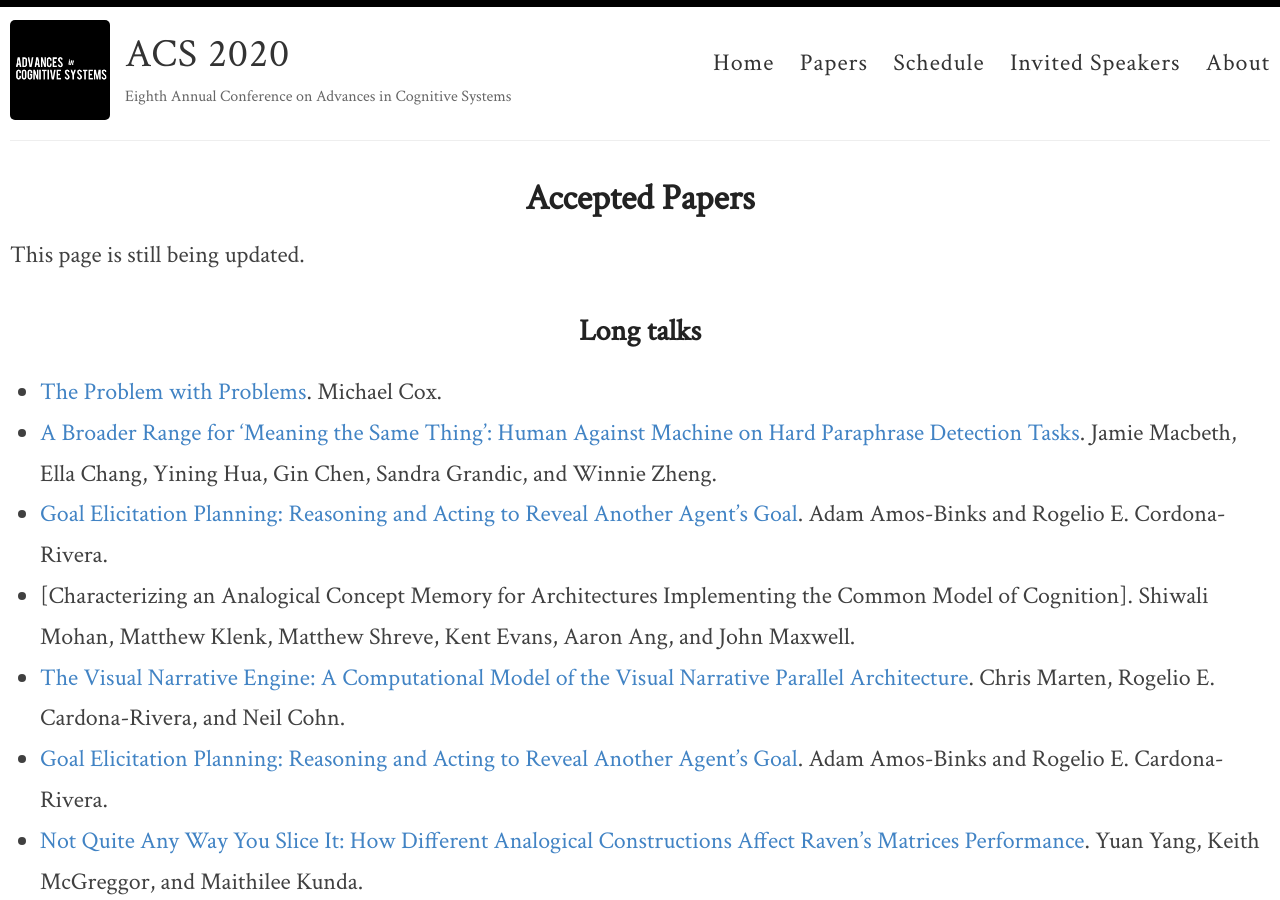
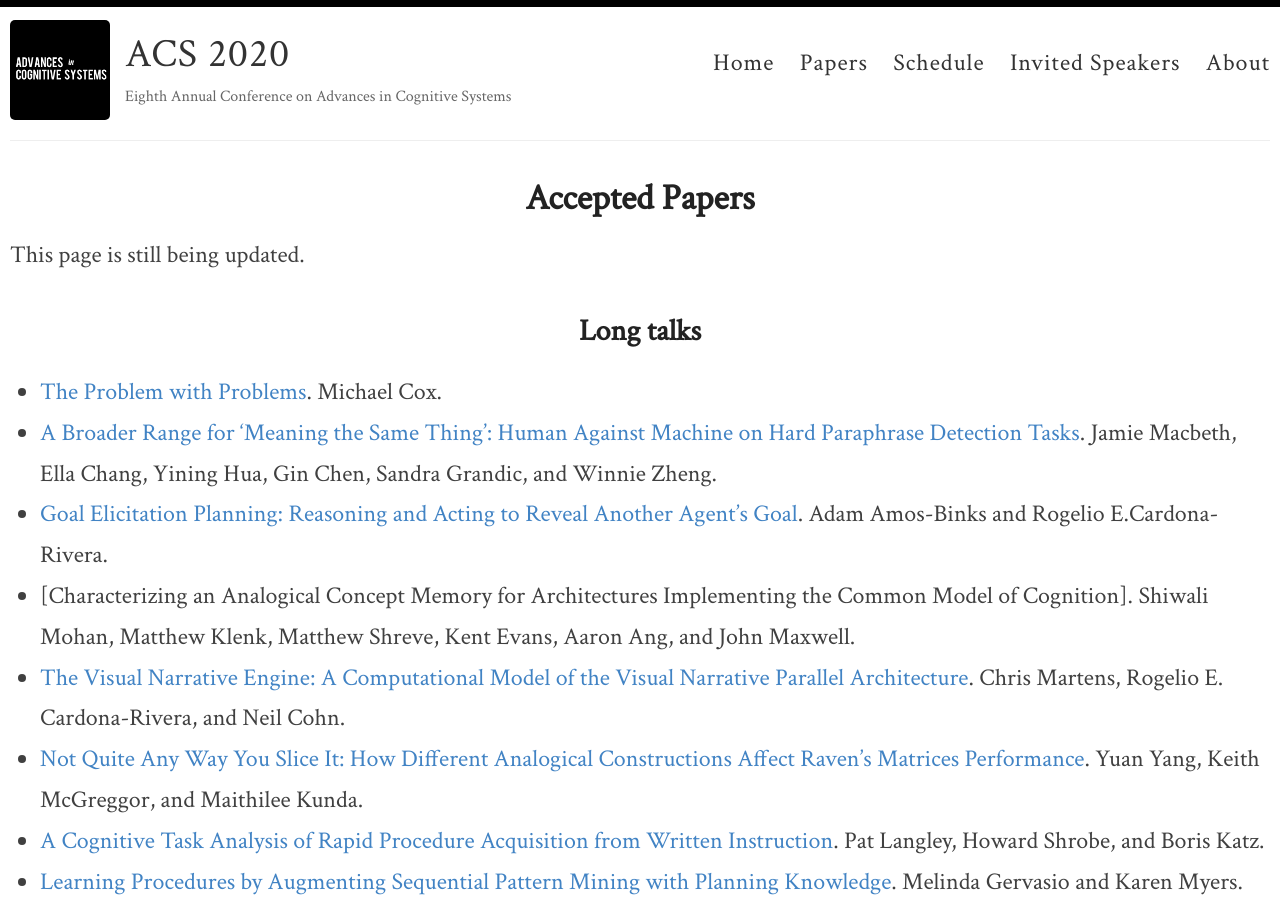
Before and after one commit to anna-reali/dc2021, a Jekyll site: the page built from _pages/papers.md, in a window 1280 px wide and 900 px high. Built offline with Jekyll 4.4.1, drawn with Linux system fonts in a browser that asks for light colours.

Commit message:
Update papers.md

```diff
--- a/_pages/papers.md
+++ b/_pages/papers.md
@@ -8,10 +8,9 @@ This page is still being updated.
 ## Long talks
 - [The Problem with Problems]({{ site.baseurl }}/data/ACS2020_paper_1.pdf). Michael Cox.
 - [A Broader Range for 'Meaning the Same Thing': Human Against Machine on Hard Paraphrase Detection Tasks]({{ site.baseurl }}/data/ACS2020_paper_28.pdf). Jamie Macbeth, Ella Chang, Yining Hua, Gin Chen, Sandra Grandic, and Winnie Zheng.
-- [Goal Elicitation Planning: Reasoning and Acting to Reveal Another Agent's Goal]({{ site.baseurl }}/data/ACS2020_paper_2.pdf). Adam Amos-Binks and Rogelio E. Cordona-Rivera.
+- [Goal Elicitation Planning: Reasoning and Acting to Reveal Another Agent's Goal]({{ site.baseurl }}/data/ACS2020_paper_2.pdf). Adam Amos-Binks and Rogelio E.Cardona-Rivera.
 - [Characterizing an Analogical Concept Memory for Architectures Implementing the Common Model of Cognition]. Shiwali Mohan, Matthew Klenk, Matthew Shreve, Kent Evans, Aaron Ang, and John Maxwell.
-- [The Visual Narrative Engine: A Computational Model of the Visual Narrative Parallel Architecture]({{ site.baseurl }}/data/ACS2020_paper_40.pdf). Chris Marten, Rogelio E. Cardona-Rivera, and Neil Cohn.
-- [Goal Elicitation Planning: Reasoning and Acting to Reveal Another Agent's Goal]({{ site.baseurl }}/data/ACS2020_paper_2.pdf). Adam Amos-Binks and Rogelio E. Cardona-Rivera.
+- [The Visual Narrative Engine: A Computational Model of the Visual Narrative Parallel Architecture]({{ site.baseurl }}/data/ACS2020_paper_40.pdf). Chris Martens, Rogelio E. Cardona-Rivera, and Neil Cohn.
 - [Not Quite Any Way You Slice It: How Different Analogical Constructions Affect Raven's Matrices Performance]({{ site.baseurl }}/data/ACS2020_paper_25.pdf). Yuan Yang, Keith McGreggor, and Maithilee Kunda.
 - [A Cognitive Task Analysis of Rapid Procedure Acquisition from Written Instruction]({{ site.baseurl }}/data/ACS2020_paper_42.pdf). Pat Langley, Howard Shrobe, and Boris Katz.
 - [Learning Procedures by Augmenting Sequential Pattern Mining with Planning Knowledge]({{ site.baseurl }}/data/ACS2020_paper_26.pdf). Melinda Gervasio and Karen Myers.
```
